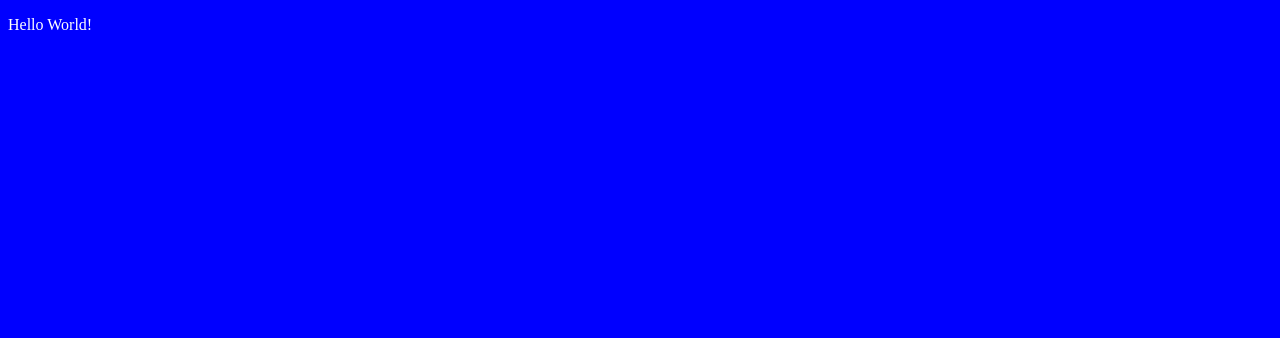
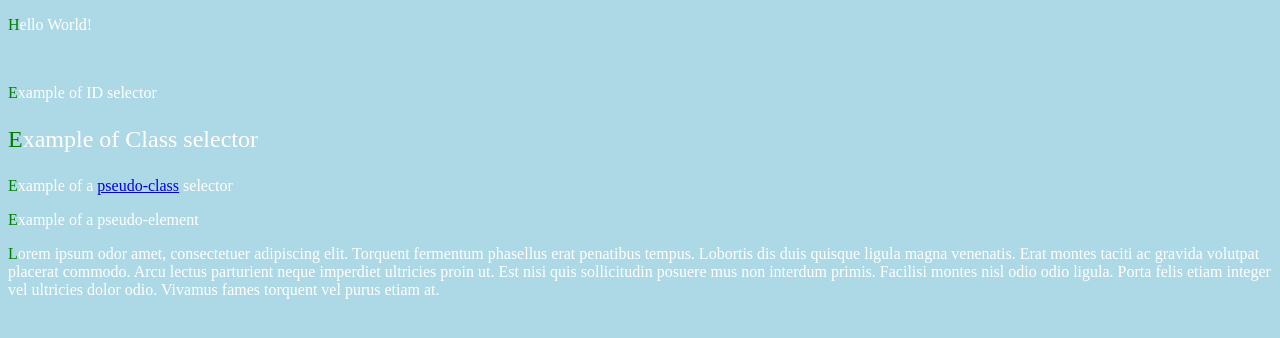
Before and after one commit to adamveris2024/COMP001B.LectureActivity1, a plain HTML site: page index.html in a window 1280 px wide. Drawn offline with Linux system fonts and the light colour scheme.

Commit message:
added css styling and css selectors

```diff
--- a/index.html
+++ b/index.html
@@ -7,6 +7,26 @@
     <link rel="stylesheet" href="main.css">
 </head>
 <body>
+    <!-- example of a standard element -->
+    <!-- example of type -->
     <p>Hello World!</p>
+
+    <!-- example of a void element -->
+    <br>
+
+    <!-- example of id -->
+    <p id="example-of-id">Example of ID selector</p>
+
+    <!-- example of class -->
+    <p class="example-of-class">Example of Class selector</p>
+
+    <!-- example of pseudo-class -->
+    <p>Example of a <a href="#">pseudo-class</a> selector</p>
+
+    <p>Example of a pseudo-element</p>
+    <!-- example of pseudo element -->
+     <p>Lorem ipsum odor amet, consectetuer adipiscing elit. Torquent fermentum phasellus erat penatibus tempus. Lobortis dis duis quisque ligula magna venenatis. Erat montes taciti ac gravida volutpat placerat commodo. Arcu lectus parturient neque imperdiet ultricies proin ut. Est nisi quis sollicitudin posuere mus non interdum primis. Facilisi montes nisl odio odio ligula. Porta felis etiam integer vel ultricies dolor odio. Vivamus fames torquent vel purus etiam at.</p>
+
+
 </body>
 </html>
--- a/main.css
+++ b/main.css
@@ -1,7 +1,30 @@
+/* styling the body element */
 body {
-    background-color: blue;
+    background-color: lightblue;
 }
 
+/* styling the p element */
 p {
     color: white;
 }
+
+/* styling using id selector */
+#example-of-id {
+    font-weight: 400px;
+}
+
+/* styling using class selector */
+.example-of-class {
+    font-size: x-large;
+}
+
+/* styling using pseudo-class */
+a:hover {
+    color: orange;
+}
+
+/* styling using pseudo-element */
+p::first-letter {
+    font-weight: 500px;
+    color: green;
+}
```
